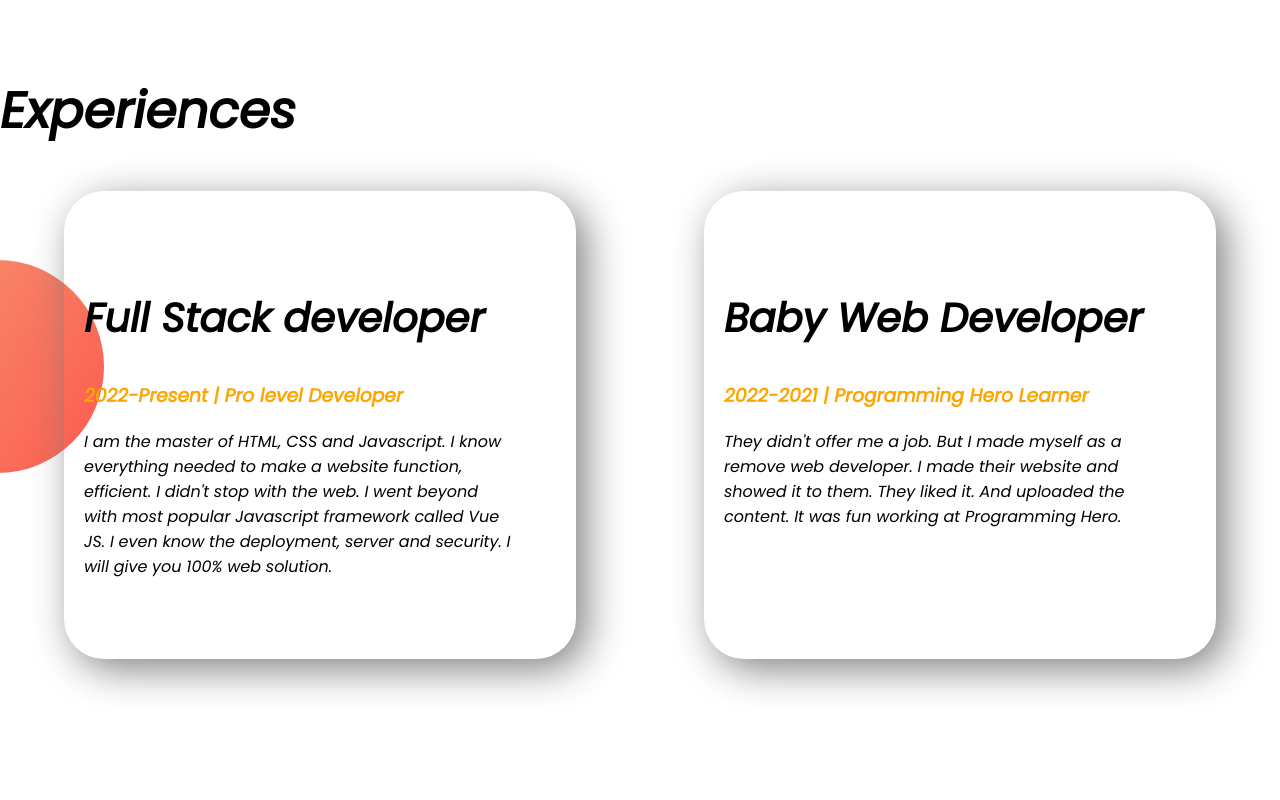
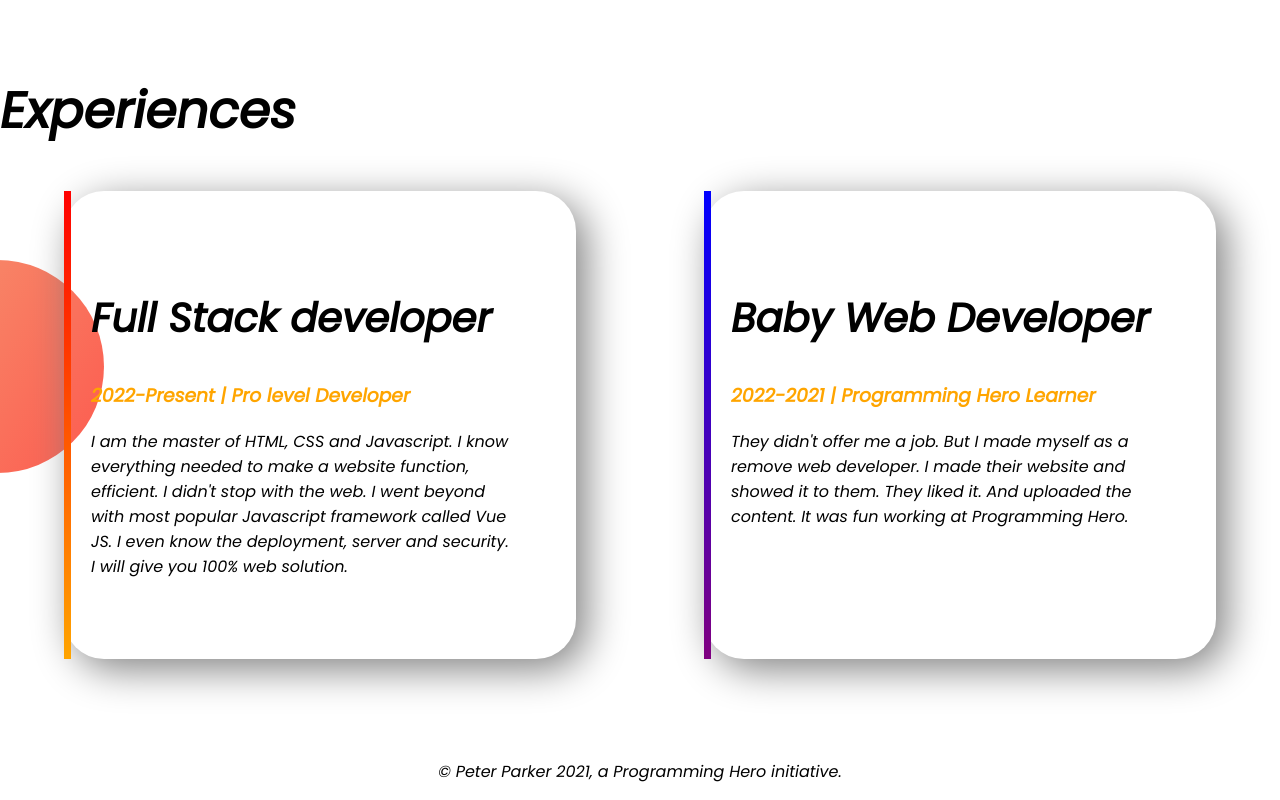
Before and after one commit to aaminanik/Developer-Portfolio, a plain HTML site: page index.html in a window 1280 px wide. Shown: the part 1347-2147 px from the top of the page. Before the commit the page ends 2106 px from the top, so only its background shows below. Drawn offline with Linux system fonts and the light colour scheme.

Commit message:
footer added

```diff
--- a/index.html
+++ b/index.html
@@ -52,7 +52,7 @@
     <section class="experience-area">
         <h1>Experiences</h1>
         <div class="flexible-container">
-            <div class="half-width experience-item">
+            <div id="full-stack-experience" class="half-width experience-item">
                 <h2>Full Stack developer</h2>
                 <h3 class="orange-color">2022-Present | Pro level Developer</h3>
                 <p>I am the master of HTML, CSS and Javascript. I know everything needed to make a website function,
@@ -60,7 +60,7 @@
                     Vue
                     JS. I even know the deployment, server and security. I will give you 100% web solution.</p>
             </div>
-            <div class="half-width experience-item">
+            <div id="web-dev-experience" class="half-width experience-item">
                 <h2>Baby Web Developer</h2>
                 <h3 class="orange-color">2022-2021 | Programming Hero Learner</h3>
                 <p>They didn't offer me a job. But I made myself as a remove web developer. I made their website and
@@ -71,6 +71,9 @@
         </div>
 
     </section>
+    <footer>
+        <p>© Peter Parker 2021, a Programming Hero initiative.</p>
+    </footer>
 
 </body>
 
--- a/style.css
+++ b/style.css
@@ -46,9 +46,23 @@ h2{
     padding-left: 20px;
     border-radius: 40px;
     box-shadow: 10px 10px 40px grey;
+    border-left: 10px groove;
+}
+#web-dev-experience{
+border-image: linear-gradient(blue, purple);
+border-image-slice: 1;
+border-left: 7px solid;
+}
+#full-stack-experience{
+    border-image: linear-gradient(red, orange);
+    border-image-slice: 1;
+    border-left: 7px solid;
 }
 .experience-area{
     background-image: url(images/exp-bg.png);
     background-repeat: no-repeat;
     background-position: left;
 }
+footer p{
+    text-align: center;
+}
```
